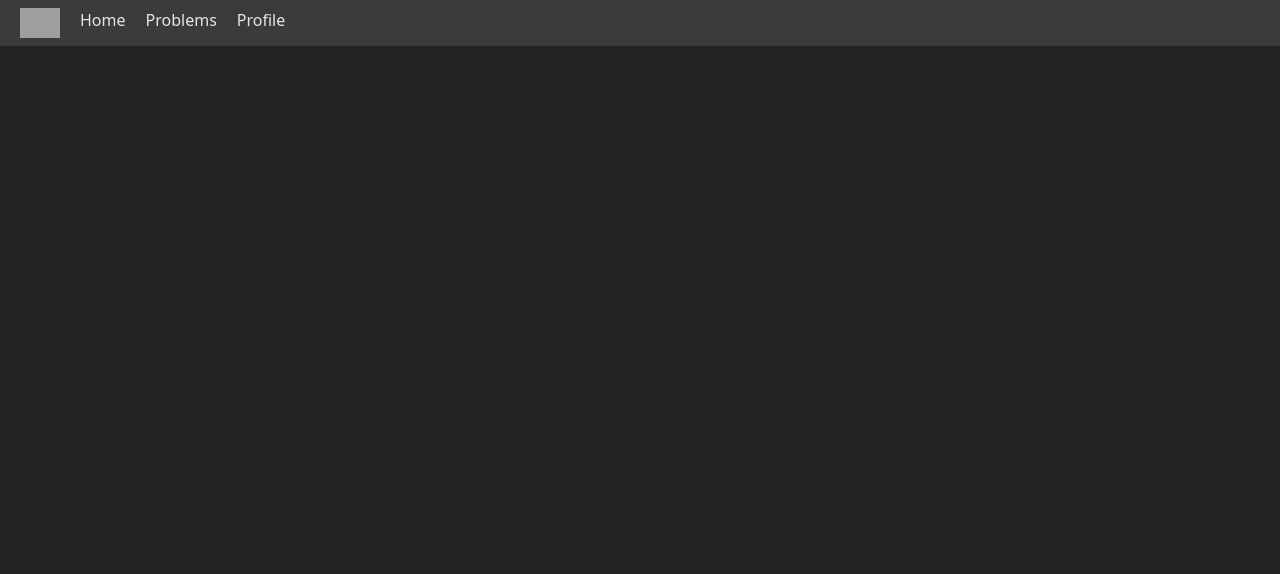
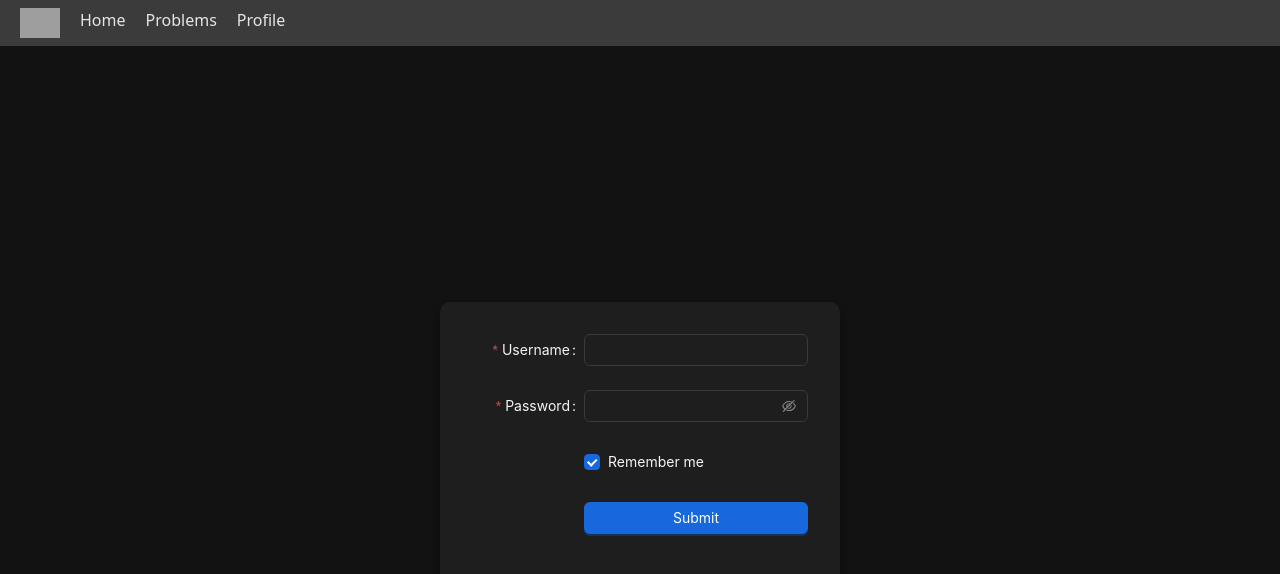
Before and after one commit to KrishnaGitHub18/codequest, a React (Vite) app in the folder client/: page /signin in a window 1280 px wide. Shown: the top 574 px of the page. Built offline with nearby package versions, Linux system fonts and the light colour scheme; no server answers; grey boxes are pictures that could not be loaded.

Commit message:
Added signin page + rooms for question solving

```diff
--- a/client/package.json
+++ b/client/package.json
@@ -11,6 +11,7 @@
   },
   "dependencies": {
     "@tailwindcss/vite": "^4.1.13",
+    "antd": "^5.27.3",
     "axios": "^1.11.0",
     "prismjs": "^1.30.0",
     "react": "^19.1.1",
--- a/client/src/App.jsx
+++ b/client/src/App.jsx
@@ -3,6 +3,7 @@ import Navbar from "./components/Navbar";
 import Home from "./screens/Home";
 import QuestionBank from "./screens/QuestionBank";
 import Question from "./screens/Question";
+import Signin from "./screens/Signin";
 
 function App() {
   return (
@@ -11,6 +12,7 @@ function App() {
         <Navbar />
         <Routes>
           <Route path="/" element={<QuestionBank />} />
+          <Route path="/signin" element={<Signin />} />
           <Route path="/question" element={<Question />} />
         </Routes>
       </div>
--- a/client/src/components/question/Compiler.jsx
+++ b/client/src/components/question/Compiler.jsx
@@ -8,53 +8,96 @@ import "prismjs/themes/prism.css";
 
 const socket = io("http://localhost:8080");
 
-function Compiler({data}) {
+function Compiler({ data, setRes }) {
+  const [code, setCode] = useState(
+    `#include <iostream>\nusing namespace std;\nint main() {\n return 0;\n}`
+  );
+  // const [res, setRes] = useState("waiting for result...");
+  const [userInput, setUserInput] = useState("");
+  const [roomId, setRoomId] = useState(null);
+  const [customRoomId, setCustomRoomId] = useState("");
 
-  console.log(data)
-  const [code, setCode] = useState(`#include <iostream>\nusing namespace std;\nint main() {\n return 0;\n}`);
-  const [res, setRes] = useState("waiting for result...");
-  const [userInput, setUserInput] = useState("");
 
-  const roomId = data?._id;
 
   useEffect(() => {
+    const storedUser = localStorage.getItem("user");
+    const userId = storedUser ? JSON.parse(storedUser)?.id : null;
+    const finalId = userId && data?._id ? `${userId}${data._id}` : null;
+    setRoomId(finalId);
+    console.log("Generated roomId:", finalId);
+  }, [data]);
+
+  useEffect(() => {
+    if (!roomId) return;
     socket.emit("joinRoom", roomId);
-
     socket.on("codeUpdate", (newCode) => setCode(newCode));
     socket.on("inputUpdate", (input) => setUserInput(input));
     socket.on("output", (output) => setRes(output));
-
     return () => {
       socket.off("codeUpdate");
       socket.off("inputUpdate");
       socket.off("output");
     };
-  }, []);
+  }, [roomId]);
+
+
+
 
   const handleRunCode = () => {
+    if (!roomId) return;
     socket.emit("runCode", { roomId, code, stdin: userInput });
   };
-
   const handleCodeChange = (newCode) => {
     setCode(newCode);
-    socket.emit("codeChange", { roomId, code: newCode });
+    if (roomId) socket.emit("codeChange", { roomId, code: newCode });
+  };
+  const handleInputChange = (e) => {
+    setUserInput(e.target.value);
+    if (roomId) socket.emit("inputChange", { roomId, input: e.target.value });
+  };
+  const handleJoinCustomRoom = () => {
+    if (!customRoomId || !data?._id){
+      alert('login or que data is missing');
+      return;}
+    if (!customRoomId.endsWith(data._id)){
+      alert('that room is working on different que');
+      return;
+    }
+    alert('Welcome to the arena')
+    setRoomId(customRoomId);
   };
 
-  const handleInputChange = (e) => {
-    setUserInput(e.target.value);
-    socket.emit("inputChange", { roomId, input: e.target.value });
-  };
+
 
   return (
     <div className="flex flex-col h-full bg-[#1e1e1e] text-white">
-      <div className="p-4">
+      <div className="p-4 space-y-3">
+        <div className="p-3 bg-[#2a2a2a] rounded-md border border-gray-600">
+          <p className="mb-2">
+            <span className="font-bold text-blue-400">Your Room ID:</span>{" "}
+            {roomId || "Not generated"}
+          </p>
+          <div className="flex gap-2">
+            <input
+              type="text"
+              placeholder="Join room via room id"
+              value={customRoomId}
+              onChange={(e) => setCustomRoomId(e.target.value)}
+              className="flex-1 p-2 rounded-md bg-[#1e1e1e] border border-gray-600 text-white focus:outline-none focus:ring-2 focus:ring-blue-500"
+            />
+            <button
+              onClick={handleJoinCustomRoom}
+              className="px-4 py-2 bg-purple-600 hover:bg-purple-700 rounded-md text-sm font-medium"
+            >
+              Join Room
+            </button>
+          </div>
+        </div>
         <div className="relative border border-gray-700 rounded-lg shadow-md bg-[#242424] h-[60vh] overflow-auto">
           <Editor
             value={code}
             onValueChange={handleCodeChange}
-            highlight={(code) =>
-              highlight(code, languages.javascript, "javascript")
-            }
+            highlight={(code) => highlight(code, languages.clike, "clike")}
             padding={12}
             style={{
               fontFamily: '"Fira Code", "Fira Mono", monospace',
@@ -62,8 +105,6 @@ function Compiler({data}) {
               minHeight: "100%",
             }}
           />
-
-          {/* button */}
           <button
             className="absolute bottom-3 right-3 bg-blue-600 hover:bg-blue-700 text-white text-sm font-medium px-4 py-2 rounded-md shadow-md transition cursor-pointer"
             onClick={handleRunCode}
@@ -71,27 +112,25 @@ function Compiler({data}) {
             Run
           </button>
           <button
-            className="absolute bottom-3 right-20 bg-blue-600 hover:bg-blue-700 text-white text-sm font-medium px-4 py-2 rounded-md shadow-md transition cursor-pointer"
+            className="absolute bottom-3 right-20 bg-green-600 hover:bg-green-700 text-white text-sm font-medium px-4 py-2 rounded-md shadow-md transition cursor-pointer"
             onClick={handleRunCode}
           >
             Submit
           </button>
         </div>
-
-        {/* input val */}
         <textarea
           rows="3"
           placeholder="Enter input (stdin)"
           value={userInput}
           onChange={handleInputChange}
-          className="mt-3 w-full p-2 rounded-md bg-[#2a2a2a] border border-gray-600 text-white focus:outline-none focus:ring-2 focus:ring-blue-500"
+          className="w-full p-2 rounded-md bg-[#2a2a2a] border border-gray-600 text-white focus:outline-none focus:ring-2 focus:ring-blue-500"
         />
       </div>
 
-      {/* res */}
-      <div className="bg-black h-40 p-4 m-4 rounded-lg border border-gray-700 overflow-auto text-sm">
+      {/* Output */}
+      {/* <div className="bg-black h-40 p-4 m-4 rounded-lg border border-gray-700 overflow-auto text-sm">
         <pre className="text-green-400 whitespace-pre-wrap">{res}</pre>
-      </div>
+      </div> */}
     </div>
   );
 }
--- a/client/src/components/question/Description.jsx
+++ b/client/src/components/question/Description.jsx
@@ -1,27 +1,32 @@
 import React from "react";
 import Tag from "../minor/tag";
 
-function Description({ data }) {
+function Description({ data, res }) {
   return (
     <div className="flex flex-col m-5 p-5 gap-5">
-      <p className="text-[25px]">{data?.title}</p>
-      <div className="flex gap-3">
-        <Tag data={{ title: "Easy", color: "#1b711bff" }} />
-        <Tag data={{ title: "Topics", color: "#1b711bff" }} />
-        <Tag data={{ title: "Companies", color: "#1b711bff" }} />
-        <Tag data={{ title: "Hint", color: "#1b711bff" }} />
+      <p className="text-[25px] font-semibold">{data?.title}</p>
+      <div className="flex gap-3 flex-wrap">
+        {[{title:"Easy"},{title:"Topics"},{title:"Companies"},{title:"Hint"}].map((item, index) => (
+           <Tag data={{ title: item?.title, color: "#1b711bff" }} />
+        ))}
       </div>
-      <p className="mt-5">{data?.que}</p>
-      {data?.testcases?.map((item, index) => (
-        <div key={index} className="flex">
-          <p>Input - [ </p>
-          {item.input?.map((val, idx) => (
-            <p key={idx}>{val}, </p>
-          ))}
-          <p> ]</p>
-          <p>Output - {item?.output}</p>
-        </div>
-      ))}
+      <p className="mt-3 leading-relaxed">{data?.que}</p>
+      <div className="space-y-2">
+        {data?.testcases?.map((item, index) => (
+          <div
+            key={index}
+            className="flex flex-wrap items-center gap-2 bg-[#1e1e1e] p-3 rounded-md border border-gray-700"
+          >
+            <p className="text-blue-400">Input:</p>
+            <p>[ {item.input?.join(", ")} ]</p>
+            <p className="text-purple-400">Output:</p>
+            <p>{item?.output}</p>
+          </div>
+        ))}
+      </div>
+      <div className="bg-[#1e1e1e] h-40 p-4 rounded-lg border border-gray-700 overflow-auto text-sm">
+        <pre className="text-green-400 whitespace-pre-wrap">{res}</pre>
+      </div>
     </div>
   );
 }
--- a/client/src/screens/Question.jsx
+++ b/client/src/screens/Question.jsx
@@ -1,19 +1,21 @@
-import React from "react";
+import React, { useState } from "react";
 import Description from "../components/question/Description";
 import { useLocation } from "react-router-dom";
 import Compiler from "../components/question/Compiler";
 
 function Question() {
+
+  const [res, setRes] = useState("waiting for result...");
   const location = useLocation();
   const data = location?.state;
   console.log(data);
   return (
     <div className="flex w-full p-5 gap-5 bg-black">
       <div className="w-[50%] h-[90vh] border-1 border-white rounded-lg bg-[#242424]">
-        <Description data={data} />
+        <Description data={data} res={res}/>
       </div>
       <div className="w-[50%] h-[90vh] border-1 border-white rounded-lg bg-[#242424]">
-        <Compiler data={data}/>
+        <Compiler data={data} setRes={setRes}/>
       </div>
     </div>
   );
--- /dev/null
+++ b/client/src/screens/Signin.jsx
@@ -0,0 +1,107 @@
+import React from "react";
+import { Button, Checkbox, Form, Input, ConfigProvider, theme } from "antd";
+import axios from "axios";
+import { useNavigate } from "react-router-dom";
+
+const Signin = () => {
+  const navigate = useNavigate();
+
+  const onFinish = async (values) => {
+    try {
+      console.log("Success:", values);
+
+      const result = await axios.post(
+        `${import.meta.env.VITE_API_URL}/api/signin`,
+        {
+          mailId: values.username,
+          password: values.password,
+        }
+      );
+
+      if (result.status === 200) {
+        alert("Login successful");
+        localStorage.setItem("user", JSON.stringify(result.data.user || {}));
+        navigate("/");
+
+      } else {
+        alert("Invalid Credentials");
+      }
+    } catch (error) {
+      console.error("Error during signin:", error);
+      alert("Something went wrong!");
+    }
+  };
+
+  const onFinishFailed = (errorInfo) => {
+    console.log("Failed:", errorInfo);
+  };
+
+  return (
+    <ConfigProvider
+      theme={{
+        algorithm: theme.darkAlgorithm,
+        token: {
+          colorBgContainer: "#1e1e1e",
+          colorText: "#f5f5f5",
+          colorBorder: "#3a3a3a",
+          colorPrimary: "#1677ff",
+        },
+      }}
+    >
+      <div
+        style={{
+          background: "#121212",
+          minHeight: "100vh",
+          display: "flex",
+          justifyContent: "center",
+          alignItems: "center",
+        }}
+      >
+        <Form
+          name="basic"
+          labelCol={{ span: 8 }}
+          wrapperCol={{ span: 16 }}
+          style={{
+            maxWidth: 400,
+            padding: "2rem",
+            background: "#1e1e1e",
+            borderRadius: "10px",
+            boxShadow: "0 4px 10px rgba(0,0,0,0.4)",
+          }}
+          initialValues={{ remember: true }}
+          onFinish={onFinish}
+          onFinishFailed={onFinishFailed}
+          autoComplete="off"
+        >
+          <Form.Item
+            label={<span style={{ color: "#f5f5f5" }}>Username</span>}
+            name="username"
+            rules={[{ required: true, message: "Please input your username!" }]}
+          >
+            <Input />
+          </Form.Item>
+
+          <Form.Item
+            label={<span style={{ color: "#f5f5f5" }}>Password</span>}
+            name="password"
+            rules={[{ required: true, message: "Please input your password!" }]}
+          >
+            <Input.Password />
+          </Form.Item>
+
+          <Form.Item name="remember" valuePropName="checked" label={null}>
+            <Checkbox style={{ color: "#f5f5f5" }}>Remember me</Checkbox>
+          </Form.Item>
+
+          <Form.Item label={null}>
+            <Button type="primary" htmlType="submit" block>
+              Submit
+            </Button>
+          </Form.Item>
+        </Form>
+      </div>
+    </ConfigProvider>
+  );
+};
+
+export default Signin;
```
Also changed, not shown: 2 other files (tests, documents, lock files or other folders).
